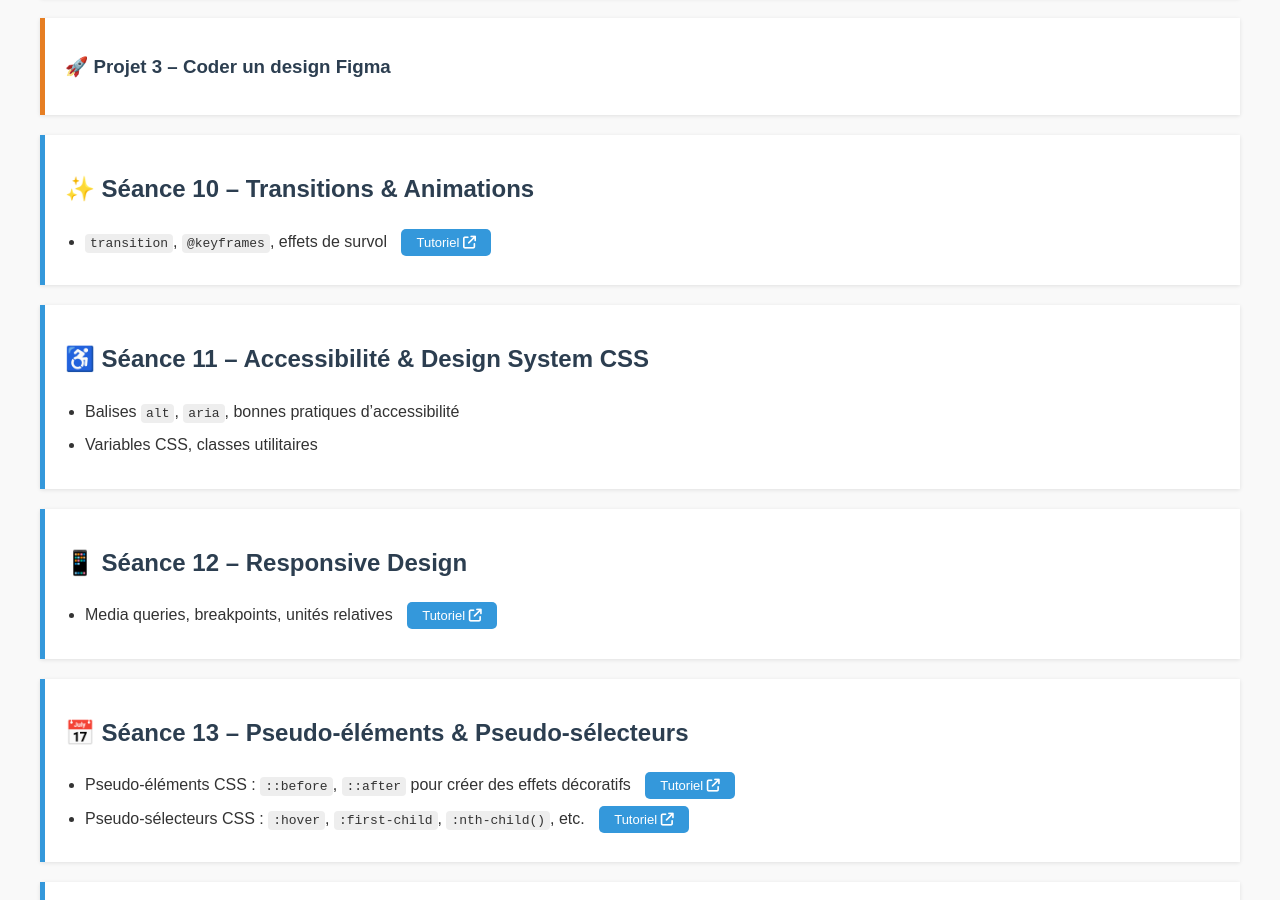
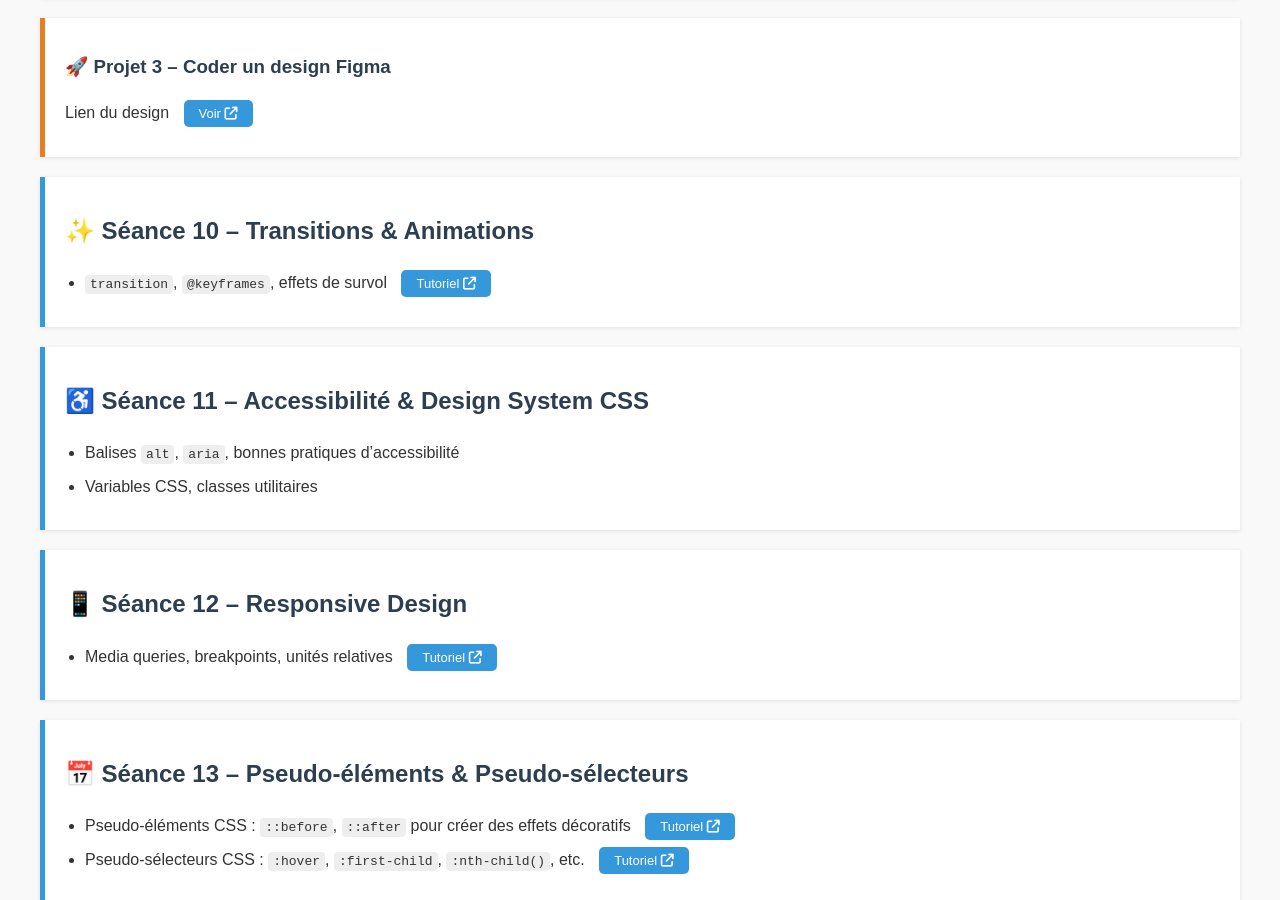
Before and after one commit to 257lad/SCHOOL-OF-CODE-5TH-PROMO, a plain HTML site: page index.html in a window 1280 px wide. Shown: the part 2186-3086 px from the top of the page. Drawn offline with Linux system fonts and the light colour scheme.

Commit message:
Update index.html

```diff
--- a/index.html
+++ b/index.html
@@ -284,7 +284,12 @@
 
   <div class="project">
     <h3>🚀 Projet 3 – Coder un design Figma</h3>
-    <!-- <p>Créer un portfolio personnel adaptable à tous les écrans (mobile, tablette, desktop).</p> -->
+    <p>Lien du design
+      <a href="https://www.figma.com/design/l47MpFaQnLR1cNw9gVebZ1/MEFI-LANDING-SITE?node-id=0-1&t=5ImmP4WWXuNkYO4R-1" target="_blank" class="tutorial">
+        Voir
+        <i class="fa-solid fa-arrow-up-right-from-square"></i>
+      </a>
+    </p>
   </div>
 
   <div class="session">
```
